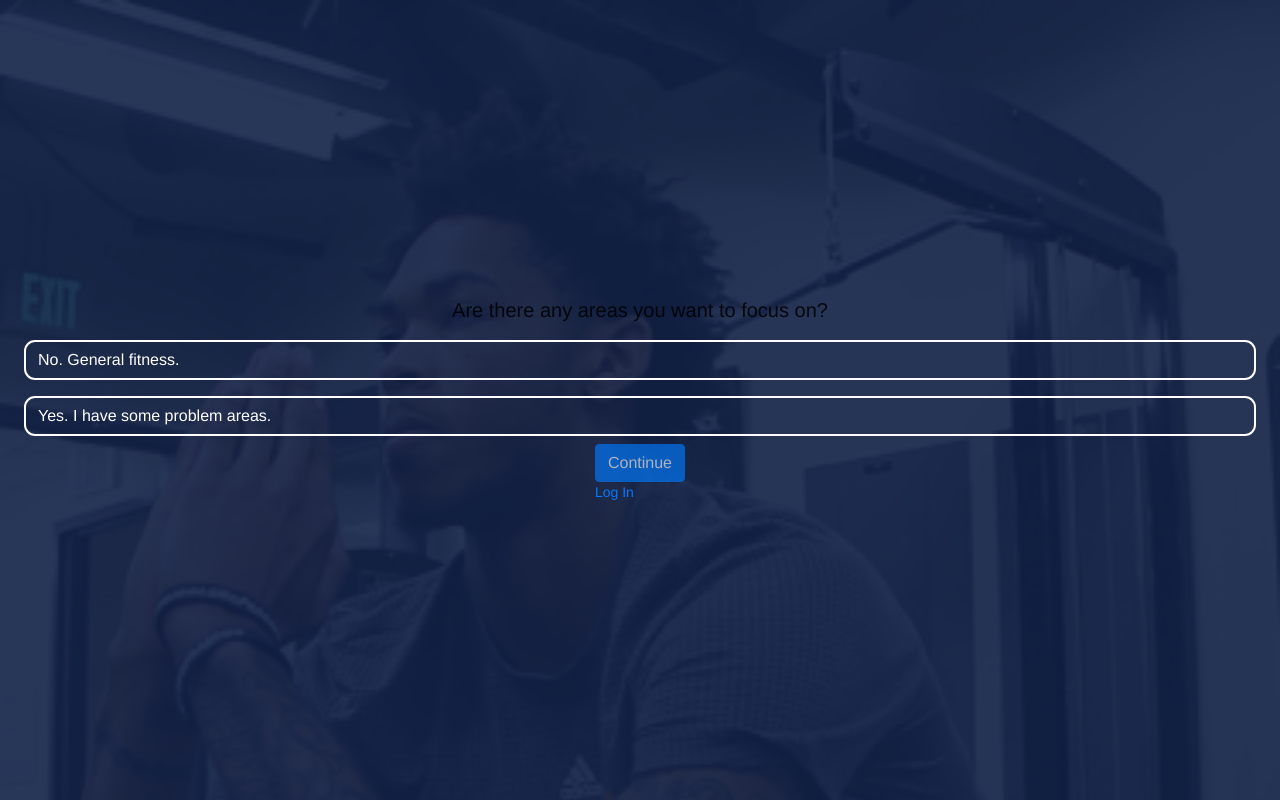
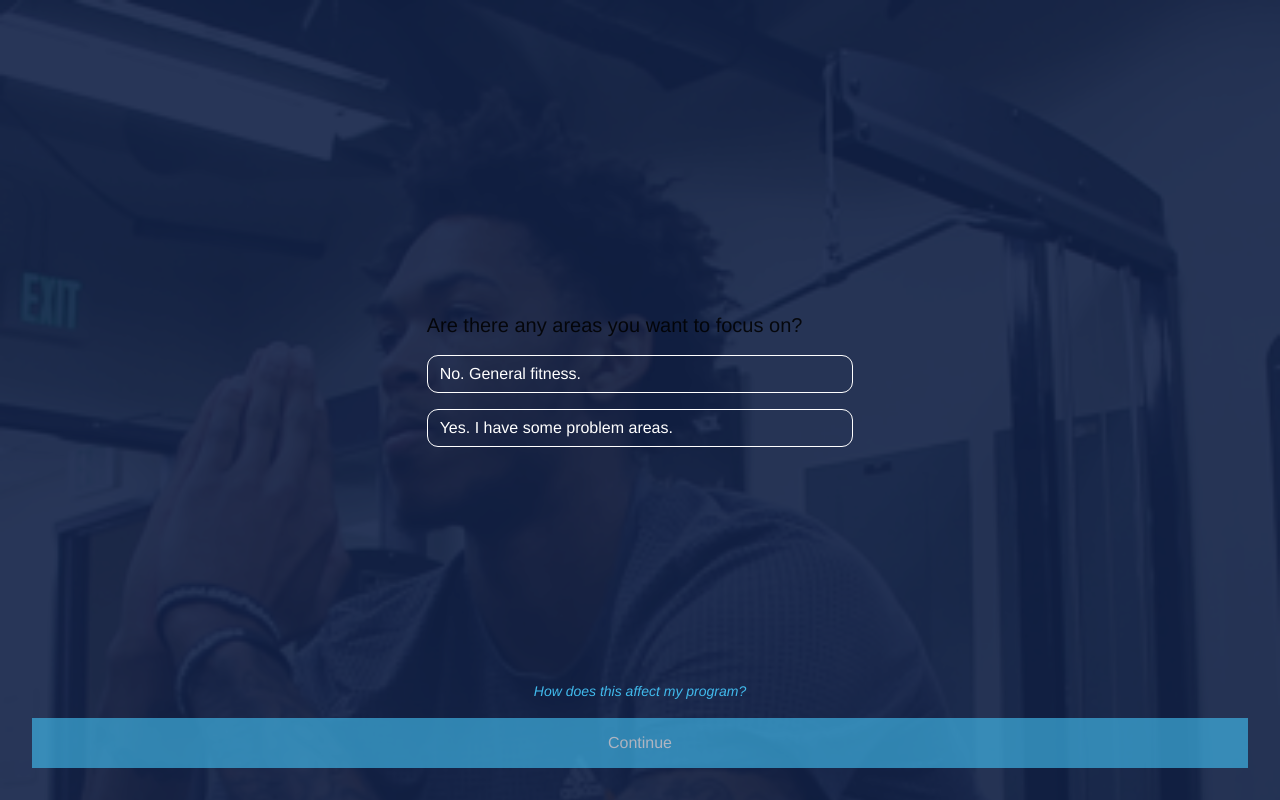
Before and after one commit to bryce-thorson/fusionetics-vue-prototype, a Vue app: page /#/Questionnaire_One in a window 1280 px wide. Built offline with nearby package versions, Linux system fonts and the light colour scheme.

Commit message:
updated questionnaire answer styles, added checkmark styles, updated layout of questionnaire view.

```diff
--- a/src/components/OnBoarding.vue
+++ b/src/components/OnBoarding.vue
@@ -239,20 +239,6 @@ export default {
   }
 }
 
-.btn-primary {
-  background-color: $secondaryBlue;
-  border-color: $secondaryBlue;
-  margin-bottom: 1rem;
-  border-radius: 0;
-  padding: 0.75rem;
-}
-.btn-link {
-  margin-bottom: 1.5rem;
-  color: $secondaryBlue;
-  text-transform: uppercase;
-  font-weight: bold;
-}
-
 h5 {
   padding-bottom: 0.5rem;
   font-weight: bold;
--- a/src/scss/_variables.scss
+++ b/src/scss/_variables.scss
@@ -15,3 +15,18 @@ body {
   overflow-y: auto;
   overflow-x: hidden;
 }
+
+.btn-primary {
+  background-color: $secondaryBlue;
+  border-color: $secondaryBlue;
+  margin-bottom: 1rem;
+  border-radius: 0;
+  padding: 0.75rem;
+}
+
+.btn-link {
+  margin-bottom: 1.5rem;
+  color: $secondaryBlue;
+  text-transform: uppercase;
+  font-weight: bold;
+}
--- a/src/views/Questionnaire_One.vue
+++ b/src/views/Questionnaire_One.vue
@@ -1,6 +1,7 @@
 <template>
   <div>
     <div class="questionnaire">
+      <div class="qa-area">
         <h5>Are there any areas you want to focus on?</h5>
         <button
           v-for="answer in answers"
@@ -11,11 +12,12 @@
           >
           {{answer.answer}}
         </button>
+      </div>
       <div class="continue-area">
+        <router-link to="/" class="btn-link program">How does this affect my program?</router-link>
         <router-link to="/" style="width: 100%;">
           <button class="btn btn-primary btn-block" :disabled="!isActive">Continue</button>
         </router-link>
-        <a href="#" class="btn-link">Log In</a>
       </div>
     </div>
     <div class="app-bg questionnaire-bg"></div>
@@ -53,7 +55,7 @@ export default {
     background-size: cover;
   }
   .questionnaire {
-    padding: 0 1.5rem;;
+    padding:  1.5rem;
     position: absolute;
     display: flex;
     flex-direction: column;
@@ -65,14 +67,51 @@ export default {
     color: white;
     & .btn.btn-secondary {
       background-color: rgba(0,0,0,0);
-      border: 2px solid white;
+      border: 1px solid white;
       border-radius: 11px;
       width: 100%;
       text-align: left;
       margin: 0.5rem 0;
+      position: relative;
+      &::after {
+        position: absolute;
+        right: 24px;
+        top: 8px;
+        width: 8px;
+        height: 16px;
+        border: solid $secondaryBlue;
+        border-width: 0 2px 2px 0;
+        -webkit-transform: rotate(45deg);
+        -ms-transform: rotate(45deg);
+        transform: rotate(45deg);
+        content: '';
+        display: none;
+      }
       &.active {
         border-color: $secondaryBlue;
+        &::after {
+          display: block;
         }
       }
     }
+    & .qa-area {
+      margin-top: -2rem;
+    }
+    & .continue-area {
+      display: flex;
+      flex-direction: column;
+      justify-content: center;
+      align-items: center;
+      width: 100%;
+      position: absolute;
+      bottom: 1rem;
+      padding: 0 2rem;
+    }
+    & .btn-link.program {
+      text-transform: none;
+      font-style: italic;
+      font-weight: 100;
+      margin-bottom: 1rem;
+    }
+  }
 </style>
```
Lines whose indentation alone changed are shown as unchanged.
